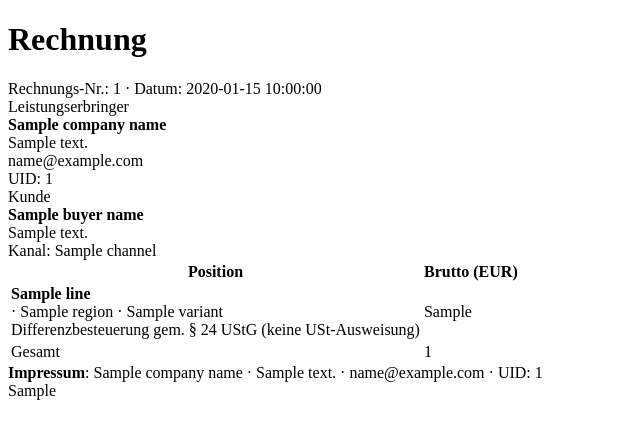
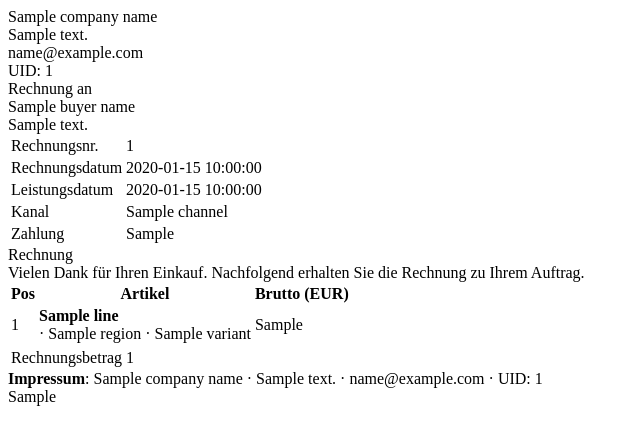
Before and after one commit to SebastianKater-Wegscheider/erp, a Python web app: template backend/app/templates/sales_invoice.html in a window 1280 px wide. Shown: the top 445 px of the page, without its empty margins (0-640 px from the left). Run offline with Jinja, Linux system fonts and the light colour scheme; the template is opened without the code that fills it: most values are stand-ins (such as "Sample title", 1, 10 or a date in 2020).

Commit message:
feat(documents): business-letter invoice PDF

```diff
--- a/backend/app/services/sales.py
+++ b/backend/app/services/sales.py
@@ -284,6 +284,7 @@
     templates_dir = Path(__file__).resolve().parents[1] / "templates"
     rel_path = f"pdfs/invoices/{order.invoice_number}.pdf"
     out_path = settings.app_storage_dir / rel_path
+    payment_source_label = {"CASH": "Bar", "BANK": "Bank"}.get(order.payment_source.value, order.payment_source.value)
 
     render_pdf(
         templates_dir=templates_dir,
@@ -299,10 +300,12 @@
             "buyer_name": order.buyer_name,
             "buyer_address": order.buyer_address,
             "channel": order.channel.value,
+            "payment_source": payment_source_label,
             "lines": lines_ctx,
             "has_diff_lines": has_diff_lines,
             "has_regular_lines": has_regular_lines,
             "shipping_gross_cents": int(order.shipping_gross_cents),
+            "shipping_gross_eur": format_eur(int(order.shipping_gross_cents)),
             "shipping_regular_gross_cents": shipping_regular_gross_cents,
             "shipping_regular_gross_eur": format_eur(shipping_regular_gross_cents),
             "shipping_regular_net_eur": format_eur(shipping_regular_net_cents),
--- a/backend/app/templates/sales_invoice.html
+++ b/backend/app/templates/sales_invoice.html
@@ -5,145 +5,197 @@
     <title>Rechnung {{ invoice_number }}</title>
   </head>
   <body>
-    <h1>Rechnung</h1>
-    <div class="muted">Rechnungs-Nr.: {{ invoice_number }} · Datum: {{ order_date }}</div>
+    {% set show_vat = has_regular_lines and company_vat_id and not company_small_business_notice %}
 
-    <div class="spacer"></div>
-
-    <div class="row">
-      <div class="col box">
-        <div class="muted">Leistungserbringer</div>
-        <div><strong>{{ company_name }}</strong></div>
-        <div style="white-space: pre-line;">{{ company_address }}</div>
+    <header class="letterhead">
+      <div class="lh-left">
+        <div class="lh-name">{{ company_name }}</div>
+        <div class="lh-address preline">{{ company_address }}</div>
+      </div>
+      <div class="lh-right">
         {% if company_email %}<div>{{ company_email }}</div>{% endif %}
         {% if company_vat_id %}<div>UID: {{ company_vat_id }}</div>{% endif %}
       </div>
+    </header>
 
-      <div class="col box">
-        <div class="muted">Kunde</div>
-        <div><strong>{{ buyer_name }}</strong></div>
-        {% if buyer_address %}<div style="white-space: pre-line;">{{ buyer_address }}</div>{% endif %}
-        <div class="muted">Kanal: {{ channel }}</div>
+    <div class="letter-grid">
+      <div class="recipient">
+        <div class="small muted">Rechnung an</div>
+        <div class="recipient-name">{{ buyer_name }}</div>
+        {% if buyer_address %}
+          <div class="recipient-address preline">{{ buyer_address }}</div>
+        {% endif %}
+      </div>
+
+      <div class="meta">
+        <table class="meta-table">
+          <tr>
+            <td>Rechnungsnr.</td>
+            <td class="right mono">{{ invoice_number }}</td>
+          </tr>
+          <tr>
+            <td>Rechnungsdatum</td>
+            <td class="right">{{ order_date }}</td>
+          </tr>
+          <tr>
+            <td>Leistungsdatum</td>
+            <td class="right">{{ order_date }}</td>
+          </tr>
+          <tr>
+            <td>Kanal</td>
+            <td class="right">{{ channel }}</td>
+          </tr>
+          {% if payment_source %}
+            <tr>
+              <td>Zahlung</td>
+              <td class="right">{{ payment_source }}</td>
+            </tr>
+          {% endif %}
+        </table>
       </div>
     </div>
 
-    <div class="spacer"></div>
+    <div class="subject">Rechnung</div>
+    <div class="subline">
+      Vielen Dank für Ihren Einkauf. Nachfolgend erhalten Sie die Rechnung zu Ihrem Auftrag.
+    </div>
 
-    {% if has_regular_lines %}
-      <table>
+    {% if show_vat %}
+      <table class="items">
         <thead>
           <tr>
-            <th>Position</th>
-            <th class="right">Netto (EUR)</th>
-            <th class="right">USt (EUR)</th>
-            <th class="right">Brutto (EUR)</th>
+            <th class="col-pos">Pos</th>
+            <th>Artikel</th>
+            <th class="right col-money">Netto (EUR)</th>
+            <th class="right col-money">USt (EUR)</th>
+            <th class="right col-money">Brutto (EUR)</th>
           </tr>
         </thead>
         <tbody>
           {% for line in lines %}
             <tr>
+              <td class="col-pos">{{ loop.index }}</td>
               <td>
                 <div><strong>{{ line.title }}</strong></div>
-              <div class="muted">
+                <div class="muted small">
                   {{ line.platform }} · {{ line.region }}{% if line.variant %} · {{ line.variant }}{% endif %}
+                  {% if line.purchase_type == "DIFF" %} · Differenzbesteuerung{% endif %}
                 </div>
-              {% if line.purchase_type == "DIFF" %}
-                <div class="muted">Differenzbesteuerung gem. § 24 UStG (keine USt-Ausweisung)</div>
-              {% endif %}
               </td>
-            <td class="right">{{ line.net_eur or "" }}</td>
-            <td class="right">{{ line.tax_eur or "" }}</td>
-            <td class="right">{{ line.gross_eur }}</td>
+              <td class="right col-money">{{ line.net_eur or "" }}</td>
+              <td class="right col-money">{{ line.tax_eur or "" }}</td>
+              <td class="right col-money">{{ line.gross_eur }}</td>
             </tr>
           {% endfor %}
 
           {% if shipping_regular_gross_cents > 0 %}
             <tr>
+              <td class="col-pos"></td>
               <td>Versand</td>
-            <td class="right">{{ shipping_regular_net_eur }}</td>
-            <td class="right">{{ shipping_regular_tax_eur }}</td>
-            <td class="right">{{ shipping_regular_gross_eur }}</td>
+              <td class="right col-money">{{ shipping_regular_net_eur }}</td>
+              <td class="right col-money">{{ shipping_regular_tax_eur }}</td>
+              <td class="right col-money">{{ shipping_regular_gross_eur }}</td>
             </tr>
           {% endif %}
 
           {% if shipping_margin_gross_cents > 0 %}
             <tr>
+              <td class="col-pos"></td>
               <td>Versand (Differenzbesteuerung)</td>
-            <td class="right"></td>
-            <td class="right"></td>
-            <td class="right">{{ shipping_margin_gross_eur }}</td>
-          </tr>
-          {% endif %}
-
-          {% if has_diff_lines %}
-            <tr>
-              <td class="right total">Summe regelbesteuert</td>
-              <td class="right total">{{ regular_total_net_eur }}</td>
-              <td class="right total">{{ regular_total_tax_eur }}</td>
-              <td class="right total">{{ regular_total_gross_eur }}</td>
-            </tr>
-            <tr>
-              <td class="right total">Summe differenzbesteuert</td>
-              <td class="right total"></td>
-              <td class="right total"></td>
-              <td class="right total">{{ margin_total_gross_eur }}</td>
-            </tr>
-            <tr>
-              <td class="right total">Gesamt</td>
-              <td class="right total"></td>
-              <td class="right total"></td>
-              <td class="right total">{{ total_gross_eur }}</td>
-            </tr>
-          {% else %}
-            <tr>
-              <td class="right total">Gesamt</td>
-              <td class="right total">{{ regular_total_net_eur }}</td>
-              <td class="right total">{{ regular_total_tax_eur }}</td>
-              <td class="right total">{{ regular_total_gross_eur }}</td>
+              <td class="right col-money"></td>
+              <td class="right col-money"></td>
+              <td class="right col-money">{{ shipping_margin_gross_eur }}</td>
             </tr>
           {% endif %}
         </tbody>
       </table>
+
+      <div class="totals-wrap">
+        <table class="totals-table">
+          {% if has_diff_lines %}
+            <tr>
+              <td class="label">Summe regelbesteuert (Netto)</td>
+              <td class="right mono">{{ regular_total_net_eur }}</td>
+            </tr>
+            <tr>
+              <td class="label">Umsatzsteuer</td>
+              <td class="right mono">{{ regular_total_tax_eur }}</td>
+            </tr>
+            <tr>
+              <td class="label">Summe regelbesteuert (Brutto)</td>
+              <td class="right mono">{{ regular_total_gross_eur }}</td>
+            </tr>
+            <tr>
+              <td class="label">Summe differenzbesteuert</td>
+              <td class="right mono">{{ margin_total_gross_eur }}</td>
+            </tr>
+            <tr class="total-row">
+              <td>Rechnungsbetrag</td>
+              <td class="right mono">{{ total_gross_eur }}</td>
+            </tr>
           {% else %}
-      <table>
+            <tr>
+              <td class="label">Netto</td>
+              <td class="right mono">{{ regular_total_net_eur }}</td>
+            </tr>
+            <tr>
+              <td class="label">Umsatzsteuer</td>
+              <td class="right mono">{{ regular_total_tax_eur }}</td>
+            </tr>
+            <tr class="total-row">
+              <td>Rechnungsbetrag</td>
+              <td class="right mono">{{ regular_total_gross_eur }}</td>
+            </tr>
+          {% endif %}
+        </table>
+      </div>
+    {% else %}
+      <table class="items">
         <thead>
           <tr>
-            <th>Position</th>
-            <th class="right">Brutto (EUR)</th>
+            <th class="col-pos">Pos</th>
+            <th>Artikel</th>
+            <th class="right col-money">Brutto (EUR)</th>
           </tr>
         </thead>
         <tbody>
           {% for line in lines %}
             <tr>
+              <td class="col-pos">{{ loop.index }}</td>
               <td>
                 <div><strong>{{ line.title }}</strong></div>
-              <div class="muted">
+                <div class="muted small">
                   {{ line.platform }} · {{ line.region }}{% if line.variant %} · {{ line.variant }}{% endif %}
+                  {% if line.purchase_type == "DIFF" %} · Differenzbesteuerung{% endif %}
                 </div>
-              <div class="muted">Differenzbesteuerung gem. § 24 UStG (keine USt-Ausweisung)</div>
               </td>
-            <td class="right">{{ line.gross_eur }}</td>
+              <td class="right col-money">{{ line.gross_eur }}</td>
             </tr>
           {% endfor %}
 
           {% if shipping_gross_cents > 0 %}
             <tr>
+              <td class="col-pos"></td>
               <td>Versand</td>
-            <td class="right">{{ shipping_margin_gross_eur }}</td>
+              <td class="right col-money">{{ shipping_gross_eur }}</td>
             </tr>
           {% endif %}
-
-          <tr>
-            <td class="right total">Gesamt</td>
-            <td class="right total">{{ total_gross_eur }}</td>
-          </tr>
         </tbody>
       </table>
+
+      <div class="totals-wrap">
+        <table class="totals-table">
+          <tr class="total-row">
+            <td>Rechnungsbetrag</td>
+            <td class="right mono">{{ total_gross_eur }}</td>
+          </tr>
+        </table>
+      </div>
     {% endif %}
 
     <footer class="doc-footer">
       <div>
-        <strong>Impressum</strong>: {{ company_name }} · <span style="white-space: pre-line;">{{ company_address }}</span>
+        <strong>Impressum</strong>: {{ company_name }} · <span class="preline">{{ company_address }}</span>
         {% if company_email %} · {{ company_email }}{% endif %}
         {% if company_vat_id %} · UID: {{ company_vat_id }}{% endif %}
       </div>
```
Also changed, not shown: backend/app/core/config.py (+10 -2 lines), backend/app/templates/base.css (+150 -0 lines). Lines whose indentation alone changed are shown as unchanged.
